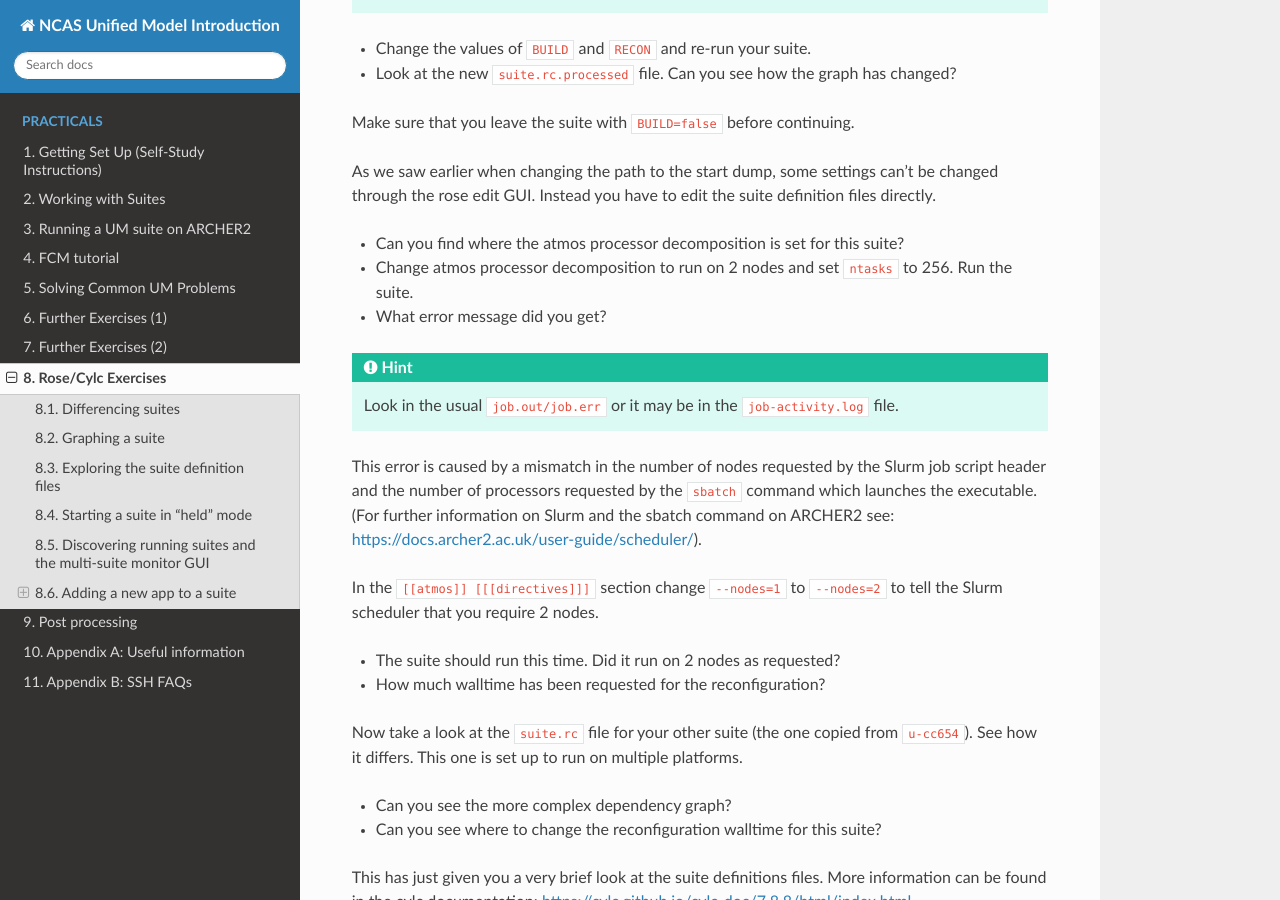
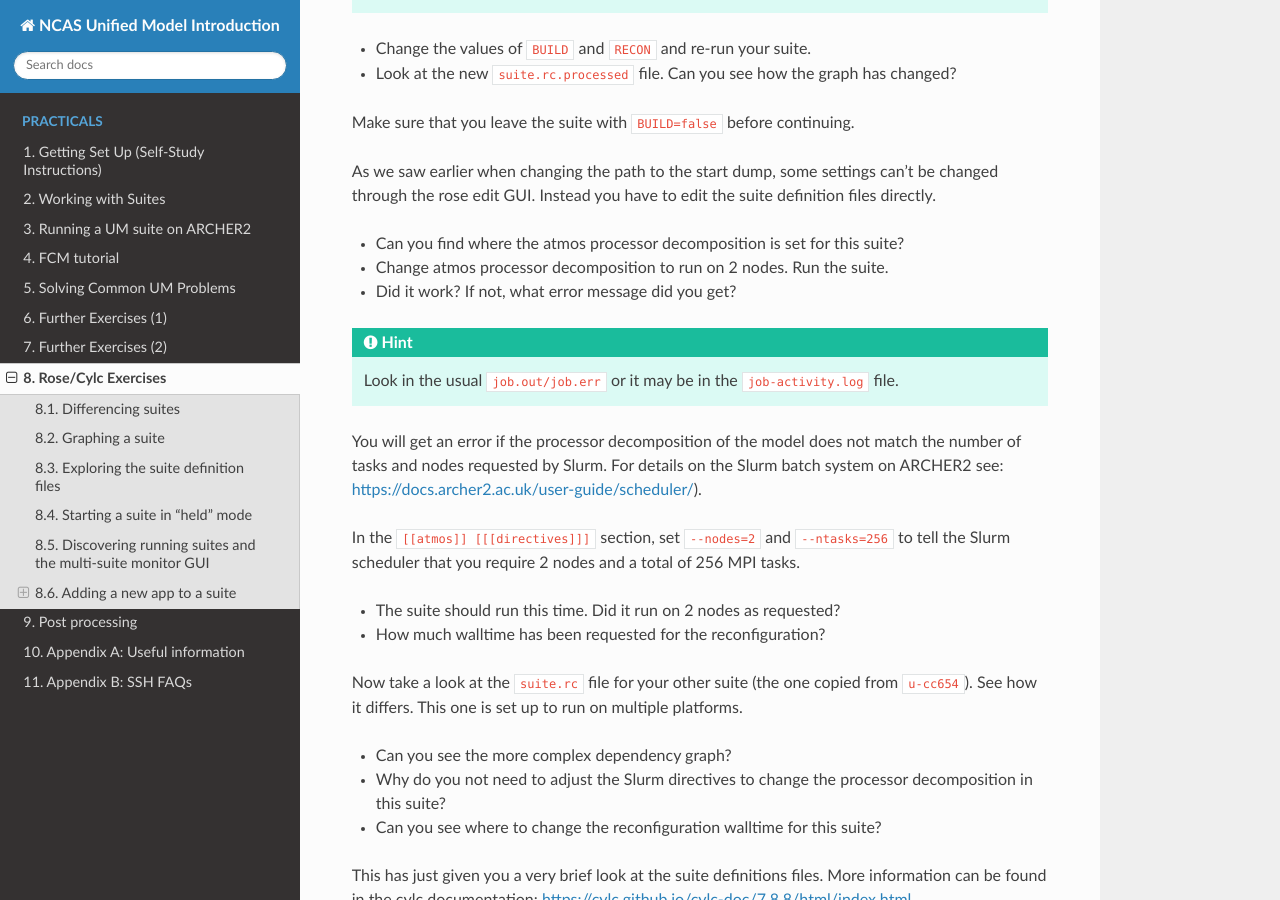
Before and after one commit to NCAS-CMS/um-training, a Sphinx documentation site: the page built from practicals/source/rose-cylc-exercises.rst, in a window 1280 px wide and 900 px high, scrolled down 1423 px. Built offline with Sphinx 7.4.7 and the Read the Docs theme 2.0.0, drawn with Linux system fonts in a browser that asks for light colours.

Commit message:
Update ex 8.2.

```diff
--- a/practicals/source/rose-cylc-exercises.rst
+++ b/practicals/source/rose-cylc-exercises.rst
@@ -52,14 +52,14 @@ Make sure that you leave the suite with ``BUILD=false`` before continuing.
 As we saw earlier when changing the path to the start dump, some settings can't be changed through the rose edit GUI.  Instead you have to edit the suite definition files directly.
 
 * Can you find where the atmos processor decomposition is set for this suite?
-* Change atmos processor decomposition to run on 2 nodes and set ``ntasks`` to 256.  Run the suite.
-* What error message did you get?
+* Change atmos processor decomposition to run on 2 nodes.  Run the suite.
+* Did it work?  If not, what error message did you get?
 
 .. hint:: Look in the usual ``job.out/job.err`` or it may be in the ``job-activity.log`` file.
 
-This error is caused by a mismatch in the number of nodes requested by the Slurm job script header and the number of processors requested by the ``sbatch`` command which launches the executable. (For further information on Slurm and the sbatch command on ARCHER2 see: https://docs.archer2.ac.uk/user-guide/scheduler/).
+You will get an error if the processor decomposition of the model does not match the number of tasks and nodes requested by Slurm.  For details on the Slurm batch system on ARCHER2 see: https://docs.archer2.ac.uk/user-guide/scheduler/).
 
-In the ``[[atmos]] [[[directives]]]`` section change ``--nodes=1`` to ``--nodes=2`` to tell the Slurm scheduler that you require 2 nodes.
+In the ``[[atmos]] [[[directives]]]`` section, set ``--nodes=2`` and ``--ntasks=256`` to tell the Slurm scheduler that you require 2 nodes and a total of 256 MPI tasks.
 
 * The suite should run this time. Did it run on 2 nodes as requested?
 * How much walltime has been requested for the reconfiguration?
@@ -67,6 +67,7 @@ In the ``[[atmos]] [[[directives]]]`` section change ``--nodes=1`` to ``--nodes=
 Now take a look at the ``suite.rc`` file for your other suite (the one copied from ``u-cc654``). See how it differs.  This one is set up to run on multiple platforms.
 
 * Can you see the more complex dependency graph?
+* Why do you not need to adjust the Slurm directives to change the processor decomposition in this suite?
 * Can you see where to change the reconfiguration walltime for this suite?
 
 This has just given you a very brief look at the suite definitions files.  More information can be found in the cylc documentation: https://cylc.github.io/cylc-doc/7.8.8/html/index.html
```
